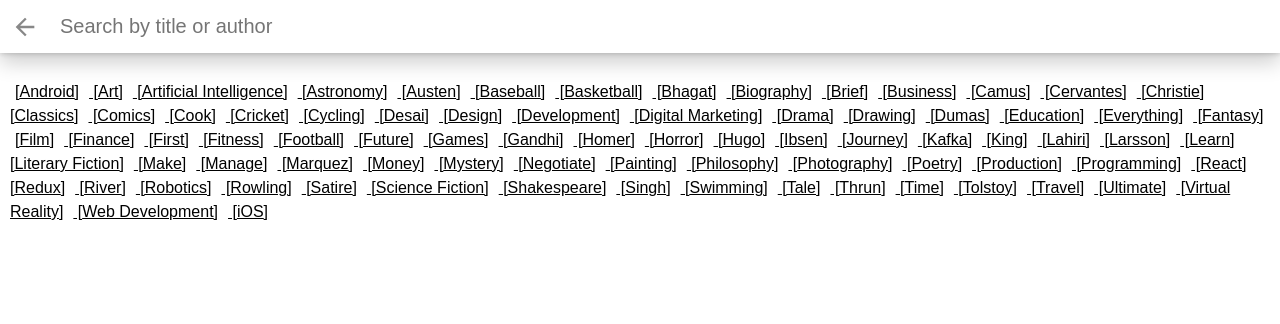
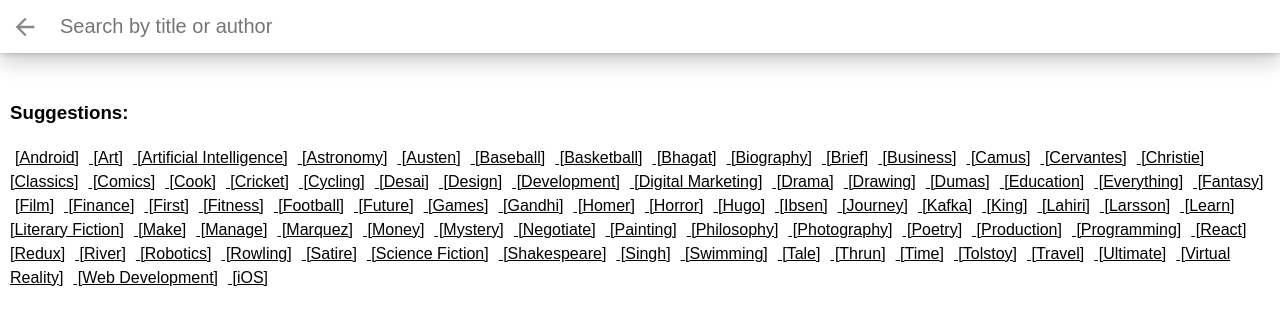
Before and after one commit to mihaiyoo6/my-reads, a React (Create React App) app: page /search in a window 1280 px wide. Shown: the top 324 px of the page. Built offline with nearby package versions, Linux system fonts and the light colour scheme; no server answers.

Commit message:
Feature:  update read me & suggestions message

```diff
--- a/src/pages/SearchPage.js
+++ b/src/pages/SearchPage.js
@@ -14,7 +14,15 @@
       this.props.handleSearch(value);
     }, 300)();
   }
-  noResults = searchTerms.map(term => (<span key={term} className="search-sugestion" onClick={() => this.handleInput(term)}> [{term}]</span >))
+  noResults = () => {
+    return <div>
+      {(this.props.searchResults.length === 0 && this.state.value.length !== 0) ?
+        <h3>No Results, you can chosse from this categories</h3> : <h3>Suggestions:</h3>
+      }
+      {searchTerms.map(term => (<span key={term} className="search-sugestion" onClick={() => this.handleInput(term)}> [{term}]</span >))}
+    </div>
+
+  }
   render() {
     return (
       <div className='search-books' >
@@ -29,18 +37,15 @@
                   However, remember that the BooksAPI.search method DOES search by title or author. So, don't worry if
                   you don't find a specific author or title. Every search is limited by search terms.
                 */}
-            <input type='text' placeholder='Search by title or author' value={this.state.value} onChange={e => this.handleInput(e.target.value)} />
+            <input type='text' placeholder='Search by title or author' value={this.state.value} onChange={e => { this.handleInput(e.target.value) }} />
 
           </div>
         </div>
         <div className='search-books-results'>
           {
-            this.props.searchResults.length === 0 ? this.noResults :
+            this.props.searchResults.length === 0 ? this.noResults() :
               <BookShelf title='Results' books={this.props.searchResults} moveToShelf={this.props.moveToShelf} />
           }
-
-
-
         </div>
       </div>
     );
```
Also changed, not shown: 1 other file (tests, documents, lock files or other folders).
